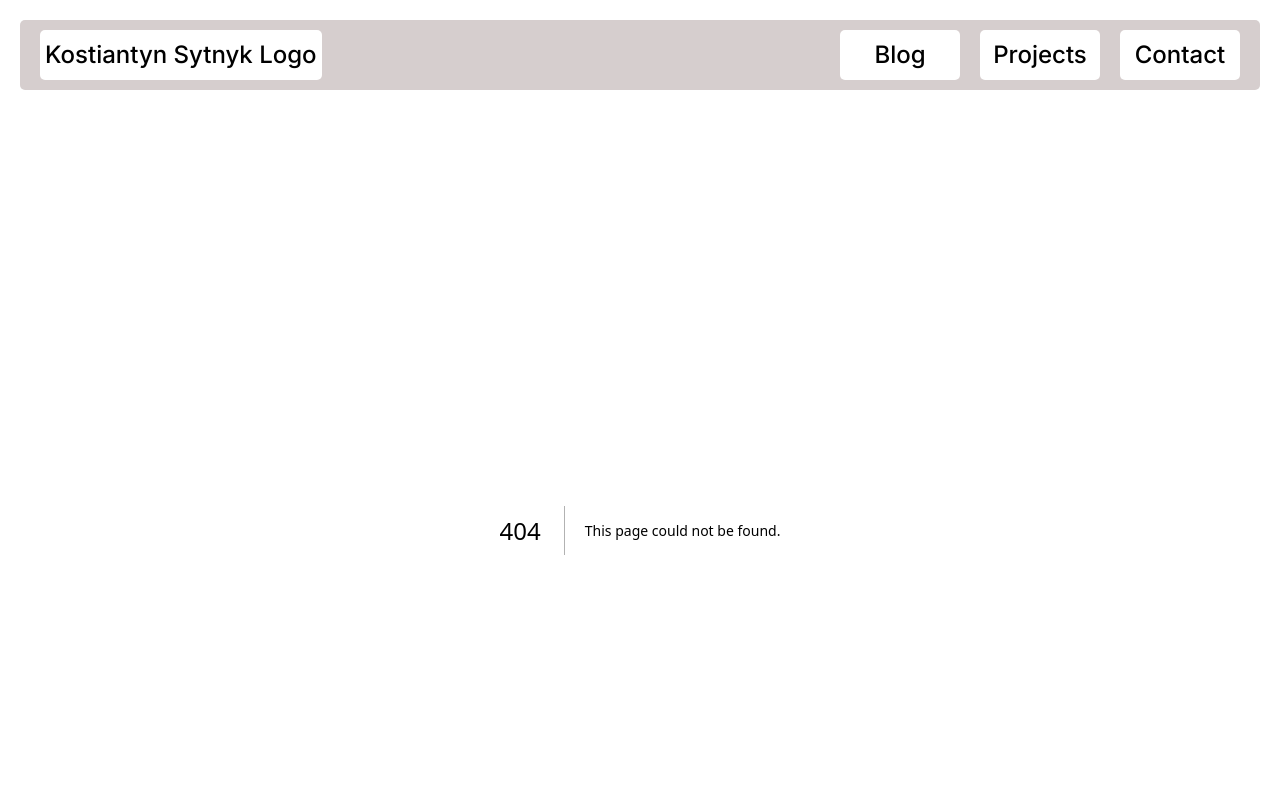
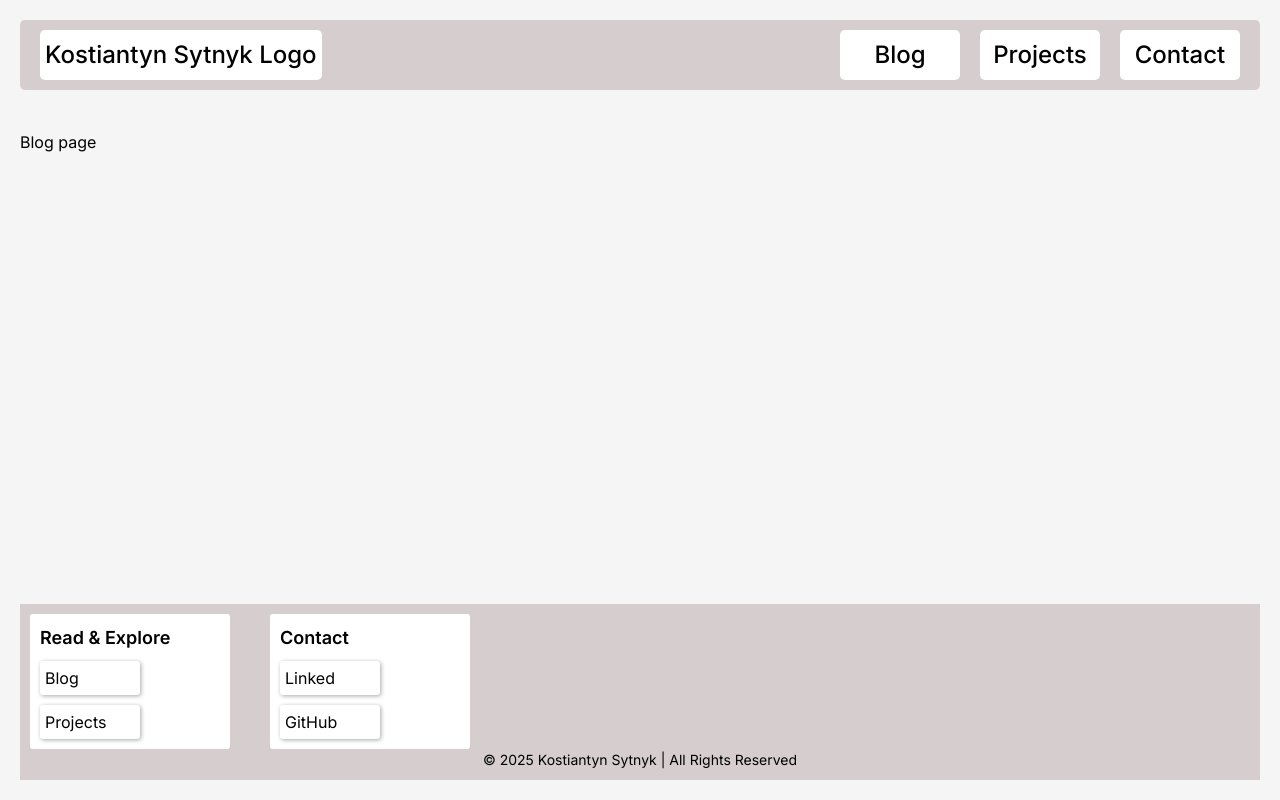
Before and after one commit to Kumala3/Personal-website, a Next.js app in the folder personal-website/: page /blog in a window 1280 px wide. Before the commit this address had no page. Shown: the top 800 px of the page. Built offline with nearby package versions, Linux system fonts and the light colour scheme; a web font is replaced by a local one.

Commit message:
Add blog & projects page

```diff
--- /dev/null
+++ b/personal-website/src/app/blog/page.tsx
@@ -0,0 +1,7 @@
+export default function Blog () {
+    return (
+        <div>
+            Blog page
+        </div>
+    )
+}
--- a/personal-website/src/app/contact/page.tsx
+++ b/personal-website/src/app/contact/page.tsx
@@ -2,11 +2,11 @@ import ContactCard from "@/components/ContactCard"
 
 export default function Contact() {
     return (
-        <div className="">
+        <>
             <div className="flex flex-row gap-24">
                 <ContactCard label="LinkedIn" iconName="LinkedIn" />
                 <ContactCard label="GitHub" iconName="GitHub" />
             </div>
-        </div>
+        </>
     )
 }
--- a/personal-website/src/app/page.tsx
+++ b/personal-website/src/app/page.tsx
@@ -5,7 +5,7 @@ import SkillCard from '@/components/SkillCard';
 
 export default function Home() {
   return (
-    <div className="">
+    <>
       {/* Hero section */}
       <div className={styles.heroSection}>
         <div className={styles.essentialInfo}>
@@ -94,6 +94,6 @@ export default function Home() {
           />
         </div>
       </div>
-    </div>
+    </>
   );
 }
```
Also changed, not shown: personal-website/src/app/projects/page.tsx (added, +7 -0 lines).
